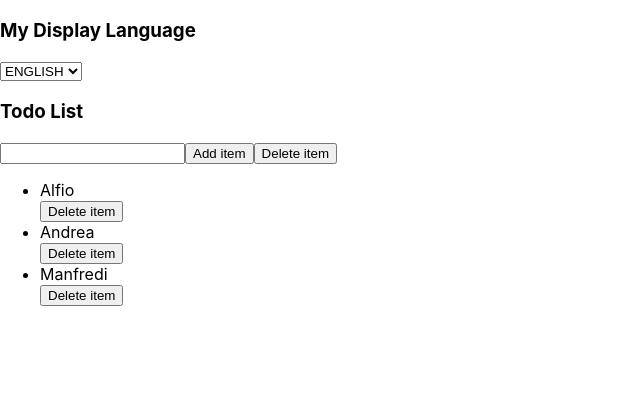
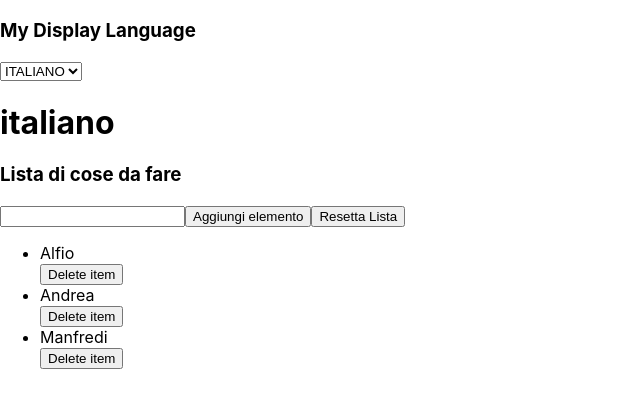
Before and after one commit to PuglisiAlfio/ReactJS, a React (Create React App) app in the folder esercizio-1/first-project/: page / in a window 1280 px wide. Shown: the top 408 px of the page, without its empty margins (0-640 px from the left). Built offline with nearby package versions, Linux system fonts and the light colour scheme.

Commit message:
aggiunta h1 con la lingua selezionata

```diff
--- a/esercizio-1/first-project/src/components/DisplayLanguage.jsx
+++ b/esercizio-1/first-project/src/components/DisplayLanguage.jsx
@@ -8,7 +8,7 @@ const arrNames = ['Alfio', 'Andrea', 'Manfredi'];
 class DisplayLanguage extends React.Component {
 
     state = {
-        language: 'en',
+        language: 'italiano',
     }
 
     handleLanguageChange= (event) => {
@@ -17,15 +17,15 @@ class DisplayLanguage extends React.Component {
         })
     }
 
-
     render() {
         return <>
                 <h3>My Display Language</h3>
                 <select value={this.state.language} onChange={this.handleLanguageChange}>
-                    <option value="en">ENGLISH</option>
-                    <option value="it">ITALIANO</option>
+                    <option value="english">ENGLISH</option>
+                    <option value="italiano">ITALIANO</option>
                 </select>
                 <LanguageContext.Provider value={this.state.language}>
+                    <h1>{this.state.language}</h1>
                     <TodoList name = {arrNames}/>
                 </LanguageContext.Provider>
                 </>
--- a/esercizio-1/first-project/src/components/TodoList.jsx
+++ b/esercizio-1/first-project/src/components/TodoList.jsx
@@ -2,18 +2,18 @@ import { useState, useRef } from "react";
 import LanguageContext from "./LanguageContext";
 
 const String = {
-    en:{CURRENT_LIST: 'Todo List'},
-    it:{CURRENT_LIST: 'Lista di cose da fare'}
+    english:{CURRENT_LIST: 'Todo List'},
+    italiano:{CURRENT_LIST: 'Lista di cose da fare'}
 }
 
 const StringButton = {
-    en:{CURRENT_BUTTON: 'Add item'},
-    it:{CURRENT_BUTTON: 'Aggiungi elemento'}
+    english:{CURRENT_BUTTON: 'Add item'},
+    italiano:{CURRENT_BUTTON: 'Aggiungi elemento'}
 }
 
 const RemoveList = {
-    en:{CURRENT_BUTTON: 'Delete item'},
-    it:{CURRENT_BUTTON: 'Resetta Lista'}
+    english:{CURRENT_BUTTON: 'Delete item'},
+    italiano:{CURRENT_BUTTON: 'Resetta Lista'}
 }
 
 const TodoList = (props) => {
@@ -51,7 +51,7 @@ const TodoList = (props) => {
 
                 {language => {
                     return(<>
-
+                        <h1>{props.value}</h1>
                         <h3>{String[language].CURRENT_LIST}</h3>
                         <input onChange={(event) => setName(event.target.value)} ref={clearInput}/>
 
```
